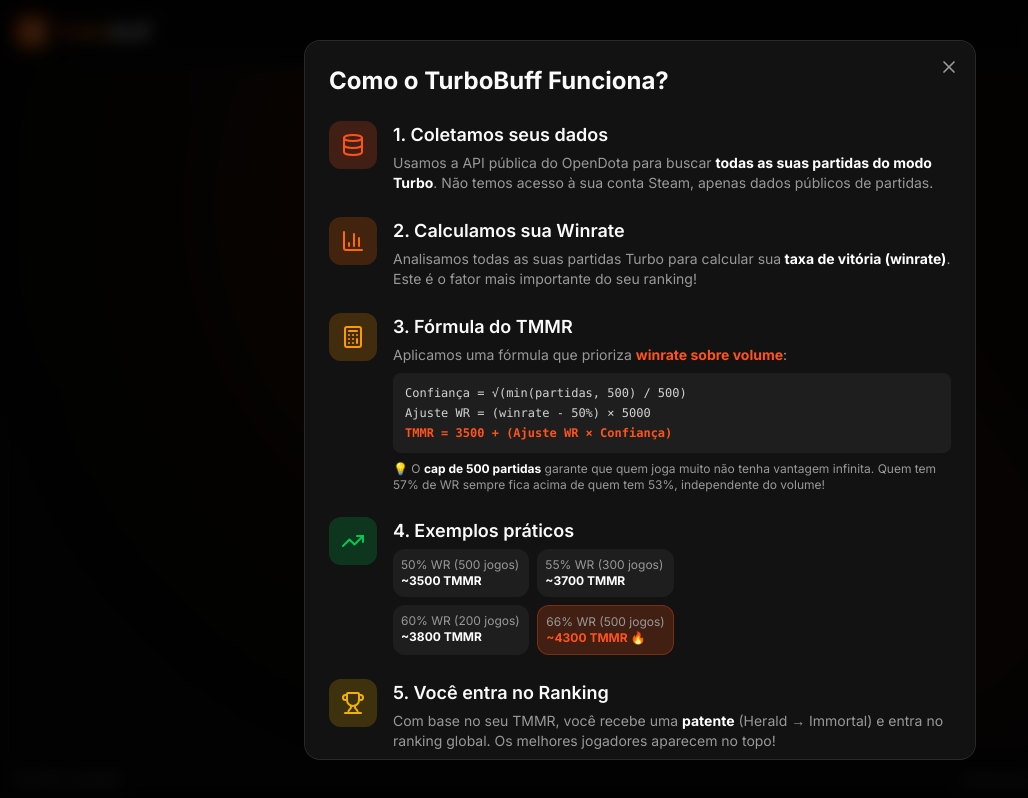
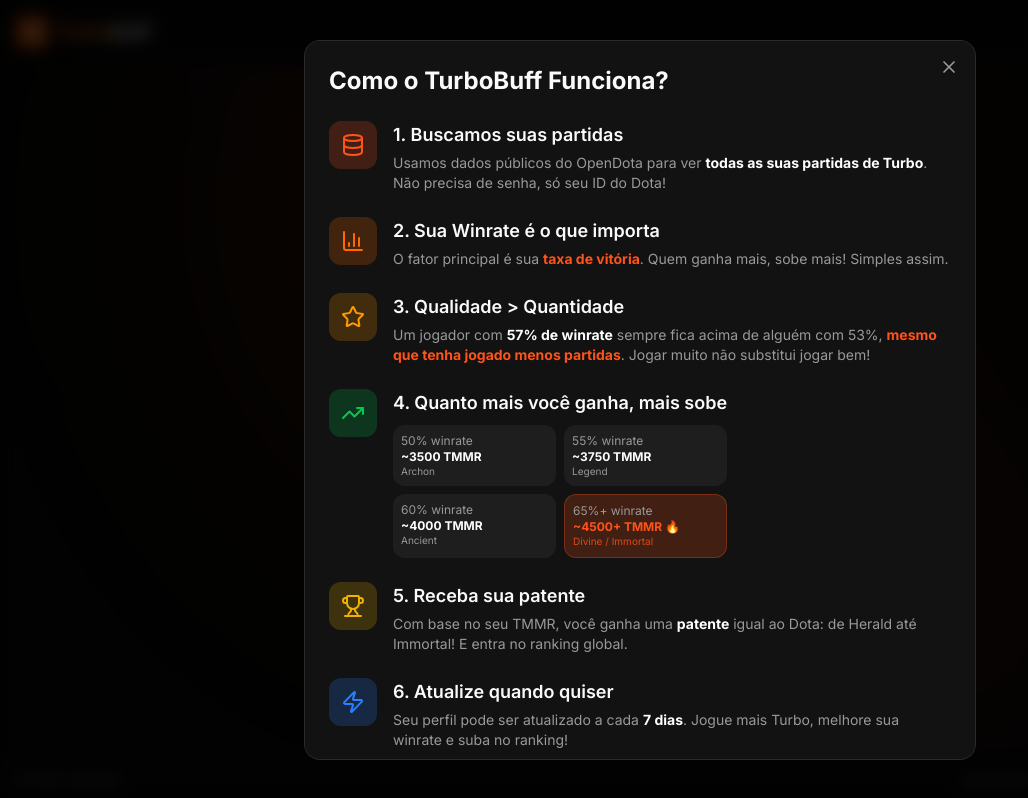
Before and after one commit to laaridev/dota2turbo-mmr, a Next.js app: page / in a window 1280 px wide. Both pictures are taken after a click on the button "Como funciona". Shown: the whole page, without its empty margins (0-1028 px from the left). Built offline with nearby package versions, Linux system fonts and the light colour scheme.

Commit message:
docs: simplified how it works modal - less technical, more friendly

```diff
--- a/components/how-it-works-modal.tsx
+++ b/components/how-it-works-modal.tsx
@@ -1,6 +1,6 @@
 'use client';
 
-import { X, Database, Zap, Trophy, BarChart3, TrendingUp, Calculator } from 'lucide-react';
+import { X, Database, Zap, Trophy, BarChart3, TrendingUp, Star } from 'lucide-react';
 import { Button } from '@/components/ui/button';
 
 interface HowItWorksModalProps {
@@ -33,10 +33,10 @@ export function HowItWorksModal({ isOpen, onClose }: HowItWorksModalProps) {
                             <Database className="h-6 w-6 text-primary" />
                         </div>
                         <div>
-                            <h3 className="font-semibold text-lg mb-1">1. Coletamos seus dados</h3>
+                            <h3 className="font-semibold text-lg mb-1">1. Buscamos suas partidas</h3>
                             <p className="text-muted-foreground text-sm">
-                                Usamos a API pública do OpenDota para buscar <strong className="text-white">todas as suas partidas do modo Turbo</strong>.
-                                Não temos acesso à sua conta Steam, apenas dados públicos de partidas.
+                                Usamos dados públicos do OpenDota para ver <strong className="text-white">todas as suas partidas de Turbo</strong>.
+                                Não precisa de senha, só seu ID do Dota!
                             </p>
                         </div>
                     </div>
@@ -47,34 +47,25 @@ export function HowItWorksModal({ isOpen, onClose }: HowItWorksModalProps) {
                             <BarChart3 className="h-6 w-6 text-orange-500" />
                         </div>
                         <div>
-                            <h3 className="font-semibold text-lg mb-1">2. Calculamos sua Winrate</h3>
+                            <h3 className="font-semibold text-lg mb-1">2. Sua Winrate é o que importa</h3>
                             <p className="text-muted-foreground text-sm">
-                                Analisamos todas as suas partidas Turbo para calcular sua
-                                <strong className="text-white"> taxa de vitória (winrate)</strong>.
-                                Este é o fator mais importante do seu ranking!
+                                O fator principal é sua <strong className="text-primary">taxa de vitória</strong>.
+                                Quem ganha mais, sobe mais! Simples assim.
                             </p>
                         </div>
                     </div>
 
-                    {/* Step 3 - Formula */}
+                    {/* Step 3 */}
                     <div className="flex gap-4">
                         <div className="flex-shrink-0 w-12 h-12 rounded-xl bg-amber-500/20 flex items-center justify-center">
-                            <Calculator className="h-6 w-6 text-amber-500" />
+                            <Star className="h-6 w-6 text-amber-500" />
                         </div>
                         <div>
-                            <h3 className="font-semibold text-lg mb-1">3. Fórmula do TMMR</h3>
-                            <p className="text-muted-foreground text-sm mb-2">
-                                Aplicamos uma fórmula que prioriza <strong className="text-primary">winrate sobre volume</strong>:
-                            </p>
-                            <div className="p-3 bg-white/5 rounded-lg text-xs font-mono text-white/80 space-y-1">
-                                <div>Confiança = √(min(partidas, 500) / 500)</div>
-                                <div>Ajuste WR = (winrate - 50%) × 5000</div>
-                                <div className="text-primary font-bold">TMMR = 3500 + (Ajuste WR × Confiança)</div>
-                            </div>
-                            <p className="text-muted-foreground text-xs mt-2">
-                                💡 O <strong className="text-white">cap de 500 partidas</strong> garante que
-                                quem joga muito não tenha vantagem infinita. Quem tem 57% de WR
-                                sempre fica acima de quem tem 53%, independente do volume!
+                            <h3 className="font-semibold text-lg mb-1">3. Qualidade &gt; Quantidade</h3>
+                            <p className="text-muted-foreground text-sm">
+                                Um jogador com <strong className="text-white">57% de winrate</strong> sempre fica acima de
+                                alguém com 53%, <strong className="text-primary">mesmo que tenha jogado menos partidas</strong>.
+                                Jogar muito não substitui jogar bem!
                             </p>
                         </div>
                     </div>
@@ -85,23 +76,27 @@ export function HowItWorksModal({ isOpen, onClose }: HowItWorksModalProps) {
                             <TrendingUp className="h-6 w-6 text-green-500" />
                         </div>
                         <div>
-                            <h3 className="font-semibold text-lg mb-1">4. Exemplos práticos</h3>
-                            <div className="grid grid-cols-2 gap-2 text-xs">
+                            <h3 className="font-semibold text-lg mb-1">4. Quanto mais você ganha, mais sobe</h3>
+                            <div className="grid grid-cols-2 gap-2 text-xs mt-2">
                                 <div className="p-2 bg-white/5 rounded">
-                                    <div className="text-muted-foreground">50% WR (500 jogos)</div>
+                                    <div className="text-muted-foreground">50% winrate</div>
                                     <div className="text-white font-bold">~3500 TMMR</div>
+                                    <div className="text-[10px] text-muted-foreground">Archon</div>
                                 </div>
                                 <div className="p-2 bg-white/5 rounded">
-                                    <div className="text-muted-foreground">55% WR (300 jogos)</div>
-                                    <div className="text-white font-bold">~3700 TMMR</div>
+                                    <div className="text-muted-foreground">55% winrate</div>
+                                    <div className="text-white font-bold">~3750 TMMR</div>
+                                    <div className="text-[10px] text-muted-foreground">Legend</div>
                                 </div>
                                 <div className="p-2 bg-white/5 rounded">
-                                    <div className="text-muted-foreground">60% WR (200 jogos)</div>
-                                    <div className="text-white font-bold">~3800 TMMR</div>
+                                    <div className="text-muted-foreground">60% winrate</div>
+                                    <div className="text-white font-bold">~4000 TMMR</div>
+                                    <div className="text-[10px] text-muted-foreground">Ancient</div>
                                 </div>
                                 <div className="p-2 bg-primary/20 rounded border border-primary/30">
-                                    <div className="text-muted-foreground">66% WR (500 jogos)</div>
-                                    <div className="text-primary font-bold">~4300 TMMR 🔥</div>
+                                    <div className="text-muted-foreground">65%+ winrate</div>
+                                    <div className="text-primary font-bold">~4500+ TMMR 🔥</div>
+                                    <div className="text-[10px] text-primary/80">Divine / Immortal</div>
                                 </div>
                             </div>
                         </div>
@@ -113,10 +108,10 @@ export function HowItWorksModal({ isOpen, onClose }: HowItWorksModalProps) {
                             <Trophy className="h-6 w-6 text-yellow-500" />
                         </div>
                         <div>
-                            <h3 className="font-semibold text-lg mb-1">5. Você entra no Ranking</h3>
+                            <h3 className="font-semibold text-lg mb-1">5. Receba sua patente</h3>
                             <p className="text-muted-foreground text-sm">
-                                Com base no seu TMMR, você recebe uma <strong className="text-white">patente</strong> (Herald → Immortal)
-                                e entra no ranking global. Os melhores jogadores aparecem no topo!
+                                Com base no seu TMMR, você ganha uma <strong className="text-white">patente</strong> igual
+                                ao Dota: de Herald até Immortal! E entra no ranking global.
                             </p>
                         </div>
                     </div>
@@ -127,10 +122,10 @@ export function HowItWorksModal({ isOpen, onClose }: HowItWorksModalProps) {
                             <Zap className="h-6 w-6 text-blue-500" />
                         </div>
                         <div>
-                            <h3 className="font-semibold text-lg mb-1">6. Atualize semanalmente</h3>
+                            <h3 className="font-semibold text-lg mb-1">6. Atualize quando quiser</h3>
                             <p className="text-muted-foreground text-sm">
                                 Seu perfil pode ser atualizado a cada <strong className="text-white">7 dias</strong>.
-                                Continue jogando Turbo e suba no ranking!
+                                Jogue mais Turbo, melhore sua winrate e suba no ranking!
                             </p>
                         </div>
                     </div>
@@ -139,7 +134,7 @@ export function HowItWorksModal({ isOpen, onClose }: HowItWorksModalProps) {
                 {/* Footer note */}
                 <div className="mt-6 pt-4 border-t border-white/10">
                     <p className="text-xs text-muted-foreground text-center">
-                        💡 Lembre-se: seus dados de partidas precisam estar públicos nas configurações do Dota 2.
+                        💡 Seus dados de partidas precisam estar <strong className="text-white">públicos</strong> nas configurações do Dota 2.
                     </p>
                 </div>
 
```
